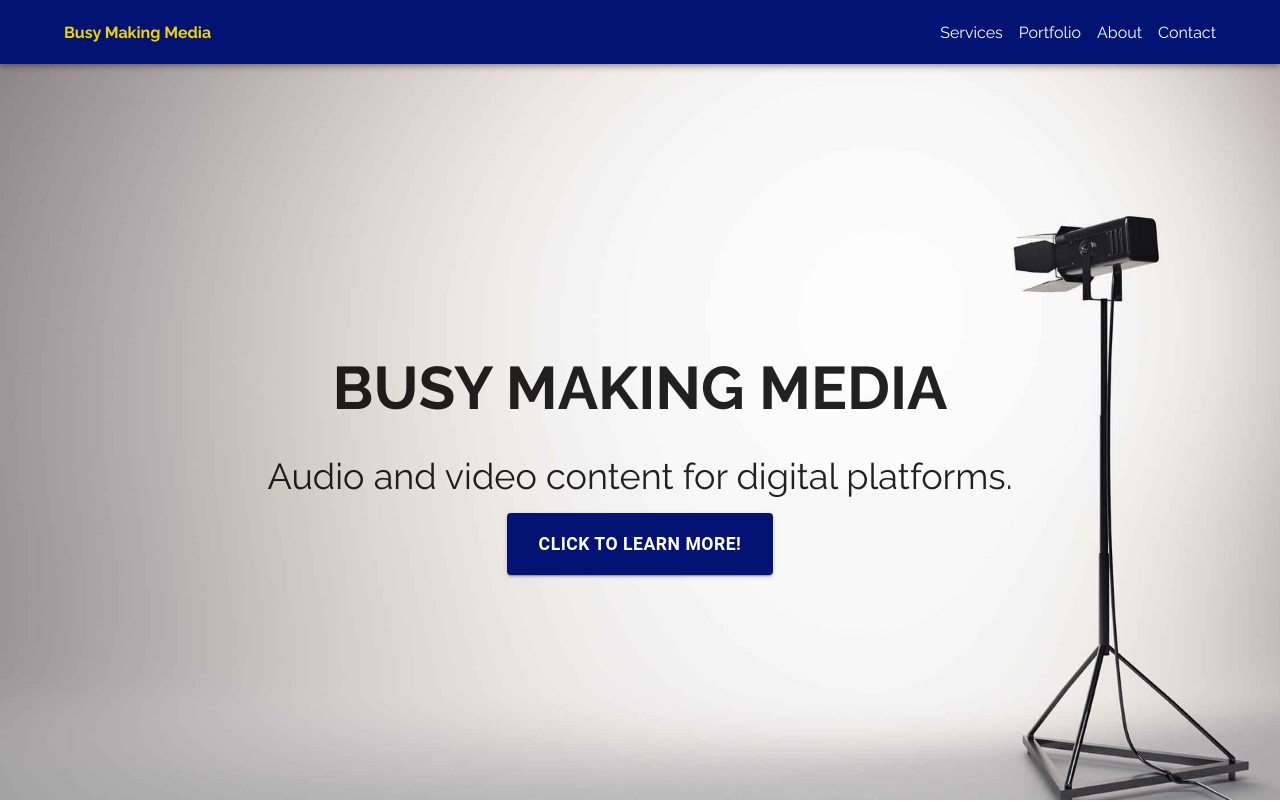
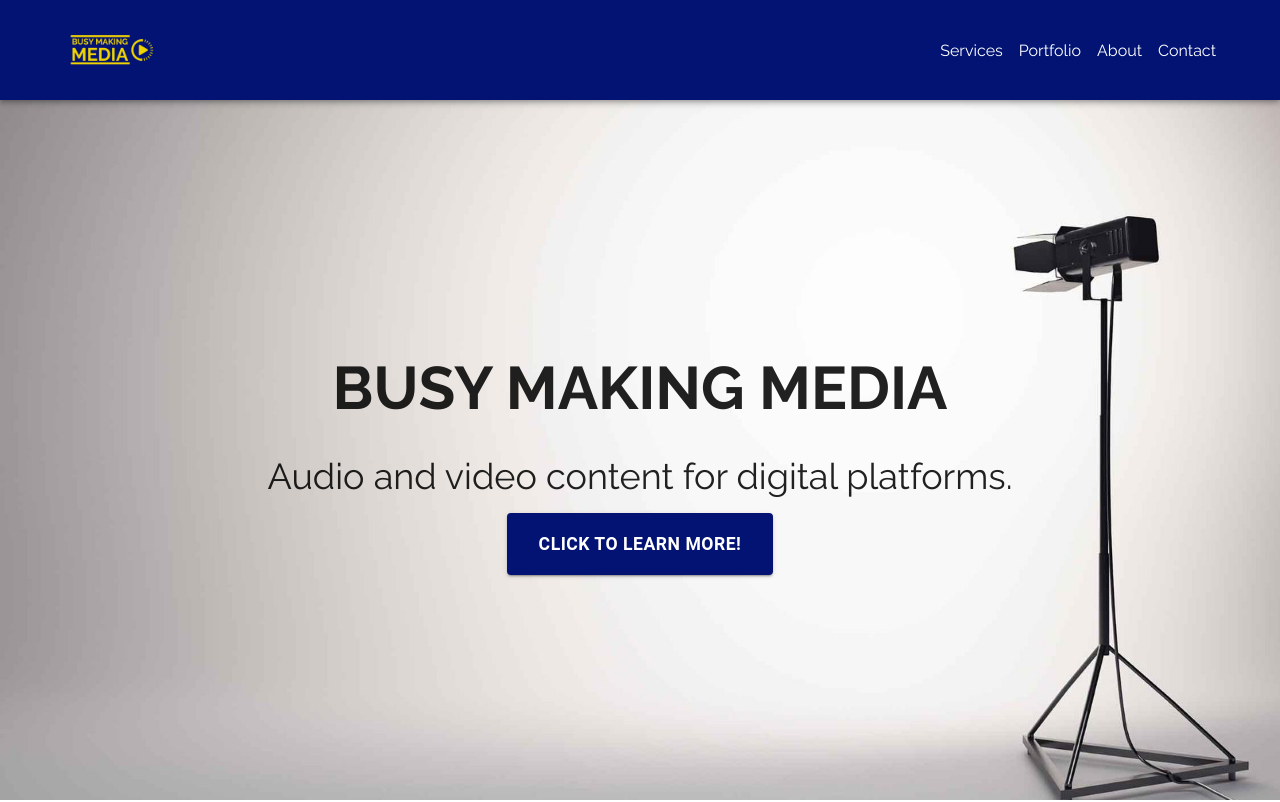
Before and after one commit to tbro-dev/bmm-site, a Next.js app: page / in a window 1280 px wide. Shown: the top 802 px of the page. Built offline with nearby package versions, Linux system fonts and the light colour scheme; what @mui/material-nextjs would draw is missing.

Commit message:
feat: add draft policy markdowns and image to nav

```diff
--- a/component/views/Footer.tsx
+++ b/component/views/Footer.tsx
@@ -13,8 +13,8 @@
 const Footer: FC = () => {
 
   const footerSection = {
-    Title: 'Company Name 2025',
-    Description: 'This is a description of this section',
+    Title: 'Busy Making Media LLC 2025',
+    Description: 'Audio and video content for digital platforms.',
     Policy: 'Coming soon...',
     UseTerms: 'Coming soon...',
     Facebook: 'https://www.facebook.com/profile.php?id=61580791546289',
--- a/component/views/Navigation.tsx
+++ b/component/views/Navigation.tsx
@@ -1,34 +1,33 @@
 'use client'
 
 import { FC, useState, useEffect, } from "react";
-import {
-  AppBar,
-  Box,
-  Container,
-  Drawer,
-  IconButton,
-  List,
-  ListItemButton,
-  ListItemText,
-  Toolbar,
-  Typography,
-  useTheme,
-  useMediaQuery,
-} from "@mui/material";
+import { useTheme } from "@mui/material";
+import AppBar from "@mui/material/AppBar";
+import Box from "@mui/material/Box";
+import Container from "@mui/material/Container";
+import Drawer from "@mui/material/Drawer";
+import IconButton from "@mui/material/IconButton";
+import List from "@mui/material/List";
+import ListItemButton from "@mui/material/ListItemButton";
+import ListItemText from "@mui/material/ListItemText";
+import Toolbar from "@mui/material/Toolbar";
+import Typography from "@mui/material/Typography";
+import useMediaQuery from "@mui/material/useMediaQuery";
 import MenuIcon from "@mui/icons-material/Menu";
 import ListItem from '@mui/material/ListItem';
 import ListItemIcon from '@mui/material/ListItemIcon';
-import InboxIcon from '@mui/icons-material/MoveToInbox';
-import MailIcon from '@mui/icons-material/Mail';
 import SlowMotionVideoIcon from '@mui/icons-material/SlowMotionVideo';
 import InfoIcon from '@mui/icons-material/Info';
 import ContactPageIcon from '@mui/icons-material/ContactPage';
 import TheatersIcon from '@mui/icons-material/Theaters';
+import Image from 'next/image';
+
 
 const navigationSection = {
   Title: 'Busy Making Media',
   Description: 'Audio and video content for digital platforms.',
-  CallToAction: 'Click to learn more!'
+  CallToAction: 'Click to learn more!',
+  Img: '/img/logo.png'
 };
 
 const navItems = [
@@ -96,17 +95,12 @@
       >
         <Container maxWidth="lg">
           <Toolbar disableGutters sx={{ justifyContent: "space-between" }}>
-            <Typography
-              component="a"
-              href="/#header"
-              color="secondary"
-              sx={{
-                textDecoration: "none",
-                fontWeight: "bold",
-              }}
-            >
-              {navigationSection.Title}
-            </Typography>
+            <Image
+              src={navigationSection.Img}
+              alt="Image of the busy making media logo."
+              width={"100"}
+              height={"100"}
+            />
 
             {isMobile ? (
               <>
```
Also changed, not shown: component/policy/accessibility_statement.md (added, +4 -0 lines), component/policy/cookie_policy.md (added, +4 -0 lines), component/policy/disclaimer.md (added, +4 -0 lines), component/policy/privacy_policy.md (added, +7 -0 lines), component/policy/terms_and_conditions.md (added, +7 -0 lines), public/img/logo.png (added).
